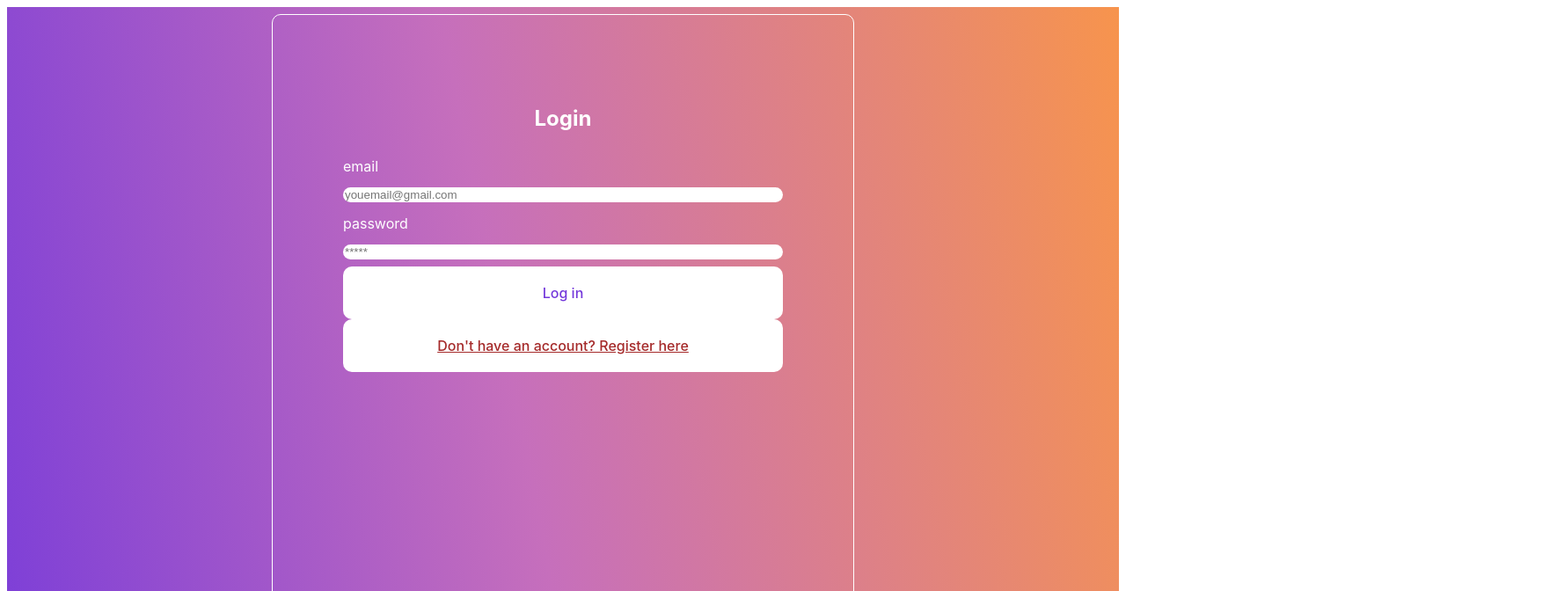
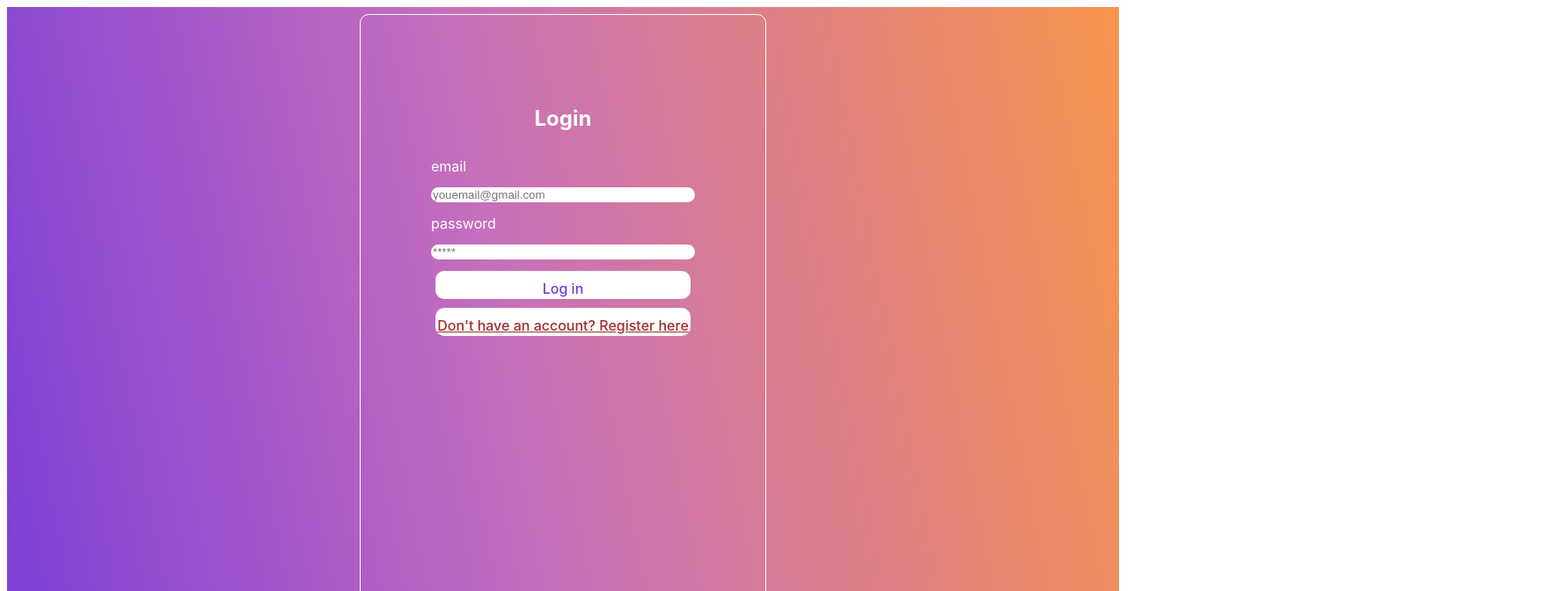
Before and after one commit to tonyh2323/leaguetracker, a React (Vite) app: page /Login in a window 1280 px wide. Shown: the top 672 px of the page at 88% size, 1770 px wide, since content can reach past the window. Built offline with nearby package versions, Linux system fonts and the light colour scheme.

Commit message:
still fixing  go width fixed

```diff
--- a/src/App.css
+++ b/src/App.css
@@ -15,13 +15,14 @@
 
 }
 
-@media screen and (min-width: 600px){
+@media screen and (min-width: 250px){
 .auth-form-container {
     padding: 5rem;
     border: 1px solid white;
     border-radius:10px;
     margin: 0.5rem;
-    width: 500px;
+
+    max-width: 300px;
     justify-content: center;
 }
 
@@ -29,7 +30,7 @@
 
 
 label {
-    padding: 0.25rem 0;
+    padding: .25rem 0;
     text-align: left;
 
 }
@@ -43,11 +44,11 @@ input {
 button {
     border: none;
     background-color: white;
-    padding: 20px;
+    padding: 10px 2px 2px 2px;
     border-radius:10px;
     cursor: pointer;
     color: #7439db;
-
+    margin: 5px
 }
 
 .link-btn {
```
